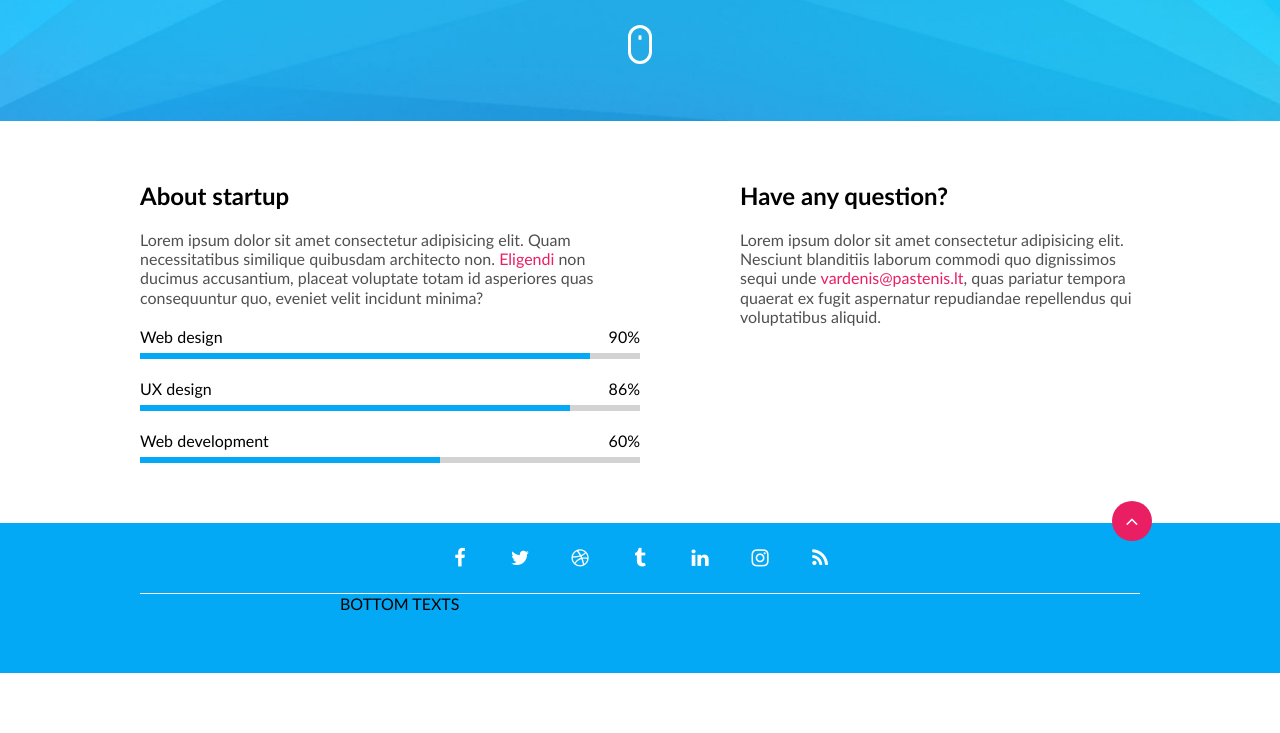
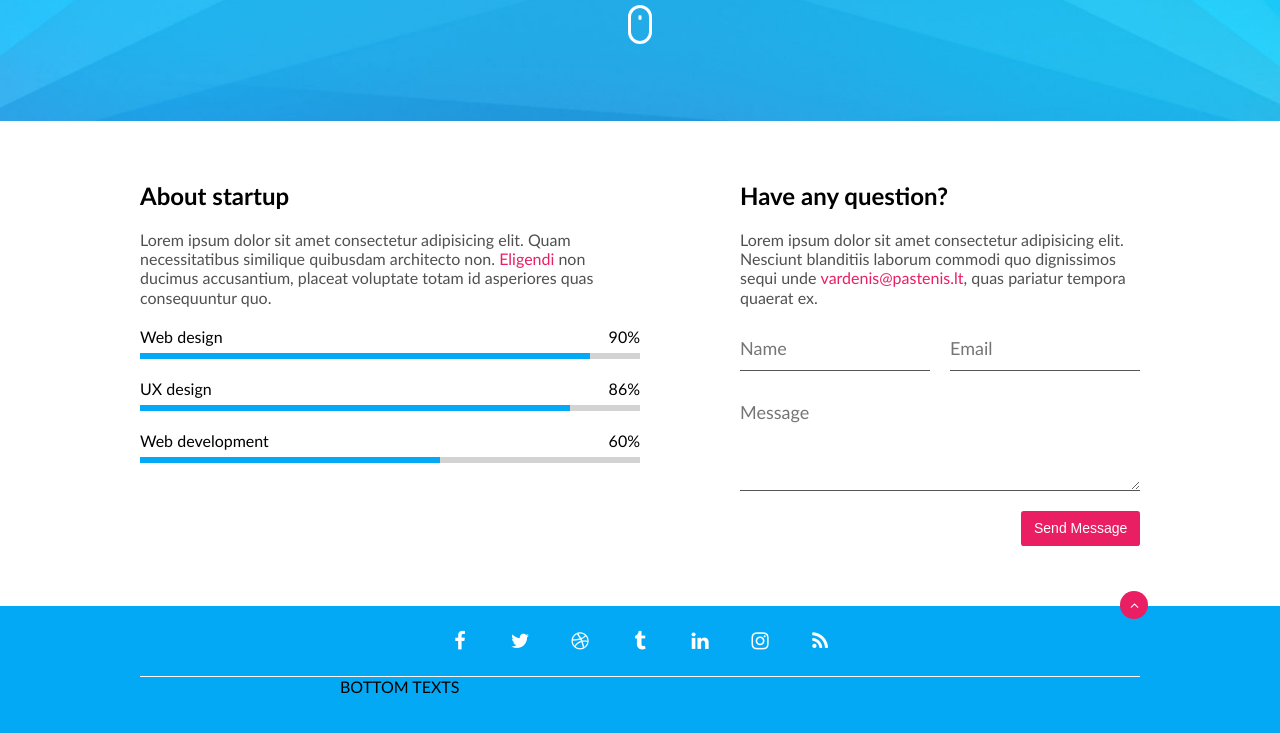
Before and after one commit to SauliusPipiras/5-coming-soon, a website: page index.html in a window 1280 px wide. Shown: the part 679-1412 px from the top of the page. Before the commit the page ends 1352 px from the top, so only its background shows below. Drawn offline with Linux system fonts and the light colour scheme.

Commit message:
Message form #12

```diff
--- a/css/components/button.css
+++ b/css/components/button.css
@@ -1,12 +1,12 @@
 .btn {
-   padding: 0.5em 0.8em;
+   padding: 0.5em 0.9em;
    border: none;
    border-radius: 0.2em;
    text-decoration: none;
    text-align: center;
    color: white;
-   font-size: 20px;
-   line-height: 1em;
+   font-size: 14px;
+   line-height: 1.5em;
    background-color: #EA1E63;
    cursor: pointer;
    user-select: none;
--- /dev/null
+++ b/css/components/form.css
@@ -0,0 +1,34 @@
+.form {
+   display: flex;
+   flex-wrap: wrap;
+   justify-content: flex-end;
+   gap: 20px;
+}
+
+.form > input,
+.form > textarea {
+   padding: 0.6em 0;
+   color: #555;
+   font-family:'Gill Sans', 'Gill Sans MT', Calibri, 'Trebuchet MS', sans-serif;
+   font-size: 18px;
+   line-height: 1.2em;
+   border: none;
+   border-bottom: 1px solid #555;
+}
+
+.form > input {
+   width: calc(50% - 10px);
+}
+
+.form > textarea {
+   width: 100%;
+   min-height: 100px;
+   max-height: 300px;
+   resize: vertical;
+}
+
+@media (max-width: 1100px) {
+   .form > input {
+      width: 100%;
+   }
+}
--- a/css/pages/home.css
+++ b/css/pages/home.css
@@ -8,6 +8,8 @@
 @import '../components/mouse.css';
 @import '../components/progress-bar.css';
 @import '../components/button.css';
+@import '../components/form.css';
+
 /* CUSTOM STYLE BELOW THIS COMMENT LINE */
 
 /* hero */
--- a/index.html
+++ b/index.html
@@ -53,7 +53,8 @@
       <div class="row columns">
          <div class="column">
             <h2>About startup</h2>
-            <p>Lorem ipsum dolor sit amet consectetur adipisicing elit. Quam necessitatibus similique quibusdam architecto non. <a href="#">Eligendi</a> non ducimus accusantium, placeat voluptate totam id asperiores quas consequuntur quo, eveniet velit incidunt minima?</p>
+            <p>Lorem ipsum dolor sit amet consectetur adipisicing elit. Quam necessitatibus similique quibusdam architecto non. <a href="#">Eligendi</a> non ducimus accusantium, placeat voluptate totam id asperiores quas consequuntur quo.
+            </p>
             <div class="progress-bar">
                <div class="top">
                   <div class="label">Web design</div>
@@ -90,7 +91,14 @@
          </div>
          <div class="column right-column">
             <h2>Have any question?</h2>
-            <p>Lorem ipsum dolor sit amet consectetur adipisicing elit. Nesciunt blanditiis laborum commodi quo dignissimos sequi unde <a href="mailto:vardenis@pastenis.lt">vardenis@pastenis.lt</a>, quas pariatur tempora quaerat ex fugit aspernatur repudiandae repellendus qui voluptatibus aliquid.</p>
+            <p>Lorem ipsum dolor sit amet consectetur adipisicing elit. Nesciunt blanditiis laborum commodi quo dignissimos sequi unde <a href="mailto:vardenis@pastenis.lt">vardenis@pastenis.lt</a>, quas pariatur tempora quaerat ex.
+            </p>
+            <form class="form" action="">
+               <input type="text" placeholder="Name" value="">
+               <input type="text" placeholder="Email" value="">
+               <textarea name="" id="" placeholder="Message"></textarea>
+               <button class="btn" type="submit">Send Message</button>
+            </form>
          </div>
       </div>
     </main>
```
